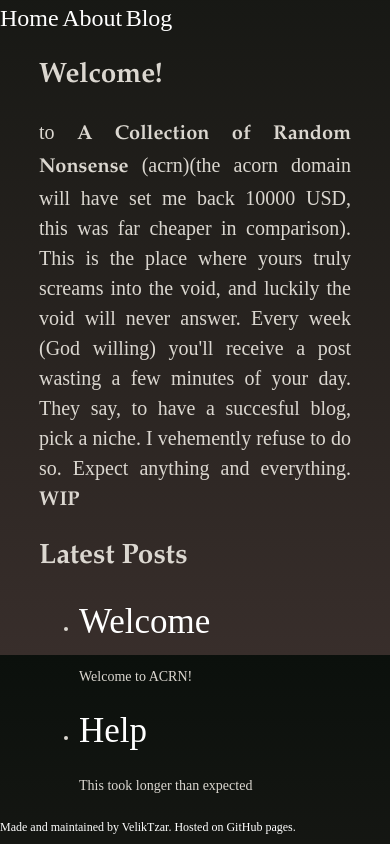
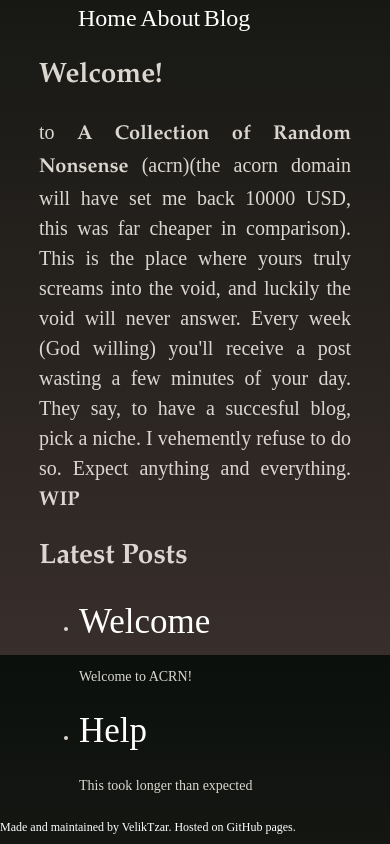
Before and after one commit to VelikTzar/acrn, a Jekyll site: the page built from index.html, in a window 390 px wide. Shown: the part 245-1089 px from the top of the page. Built offline with Jekyll 4.4.1, drawn with Linux system fonts in a browser that asks for light colours; some web fonts are replaced.

Commit message:
Update main.scss

```diff
--- a/_sass/main.scss
+++ b/_sass/main.scss
@@ -168,8 +168,9 @@
         .nav-container {
 
             width: 60%;
-
+            margin: auto;
             nav {
+                justify-content: space-evenly;
 
 
                 a {
```
